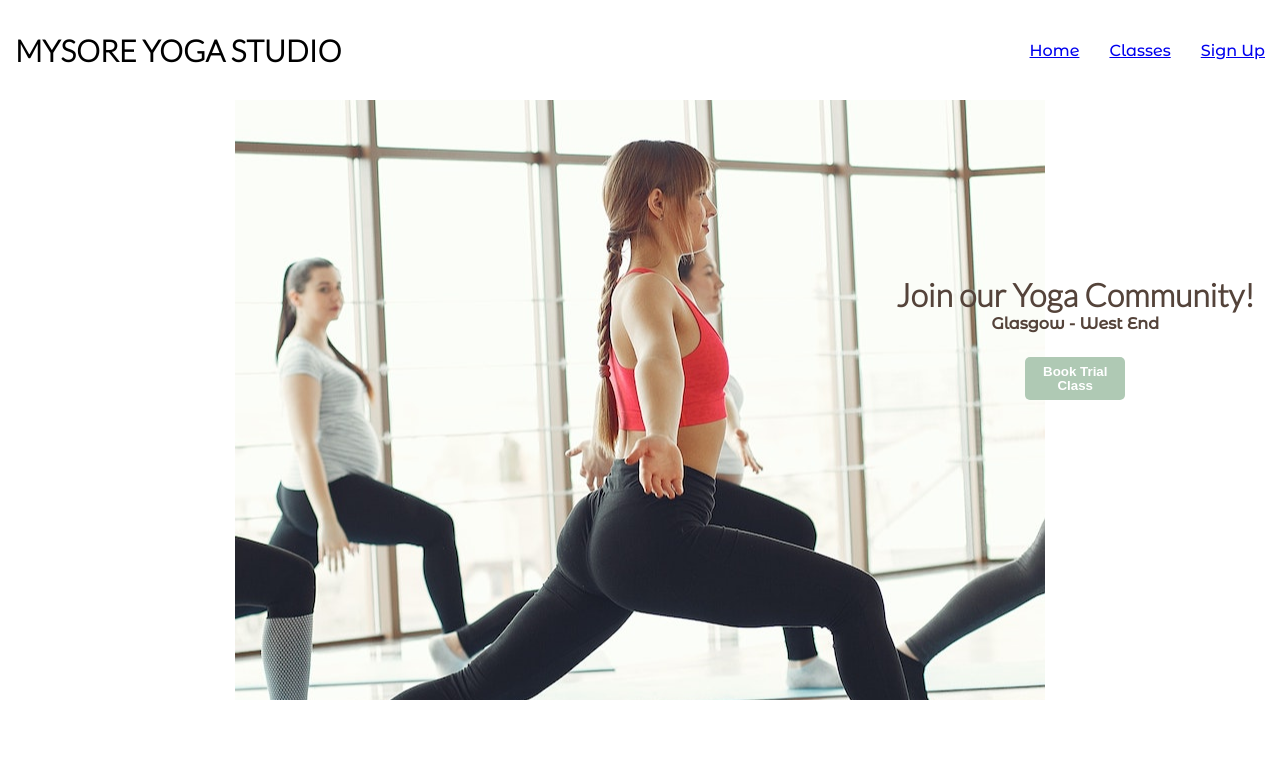
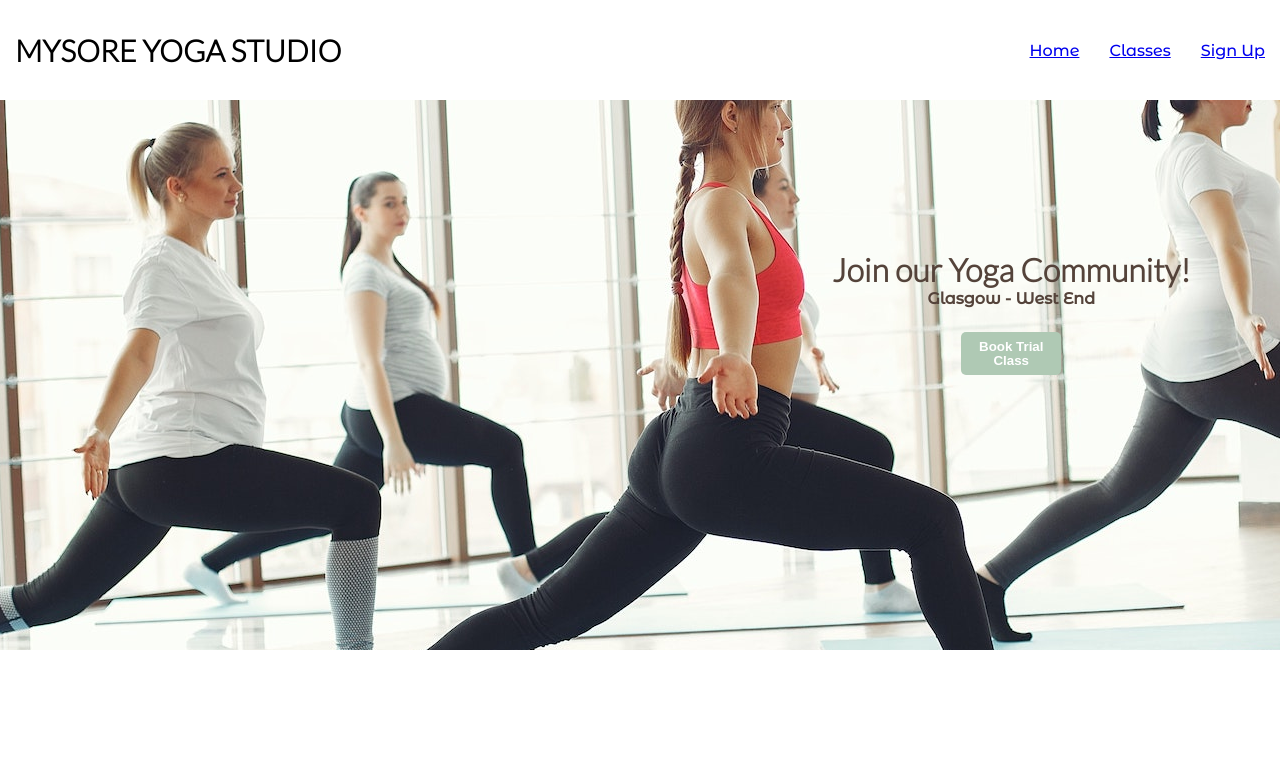
Before and after one commit to nils-n/p1-mysore-yoga-studio, a plain HTML site: page index.html in a window 1280 px wide. Shown: the top 776 px of the page. Drawn offline with nearby package versions, Linux system fonts and the light colour scheme.

Commit message:
make hero image responsive

```diff
--- a/assets/css/style.css
+++ b/assets/css/style.css
@@ -41,7 +41,7 @@ h2, h3, h4, h5, h6 {
 }
 
 
-/* add hero image section  */
+/* add hero image section for mobile  */
 #hero-image {
     height: 600px;
     width: 100%;
@@ -50,10 +50,9 @@ h2, h3, h4, h5, h6 {
     position: relative;
     justify-content: center;
     align-items: center;
-
 }
 
-/* welcome message on hero image */
+/* welcome message on hero image for mobile */
 #hero-text {
     color:   #54433A;
     position: absolute;
@@ -63,6 +62,35 @@ h2, h3, h4, h5, h6 {
     left:70%;
     bottom:  50%;
 }
+
+/* change display of hero image and text on larger screens  */
+@media only screen and (min-width: 768px) {
+    #hero-image {
+        height: 550px;
+        width: 100%;
+        background: url("/assets/images/hero-image-wide.jpg") no-repeat center center;
+    }
+
+    #hero-text {
+        color:   #54433A;
+        position: absolute;
+        opacity: 1.0;
+        text-align: center;
+        font-weight: 800;
+        left:65%;
+        bottom:  50%;
+    }
+}
+
+/* change location of hero image text on a very large screen  */
+@media only screen and (min-width: 1500px) {
+    #hero-text {
+        left: 60%;
+    }
+}
+
+
+
 
 #hero-text h1 {
     font-size: 2rem;
```
Also changed, not shown: assets/images/hero-image-wide.jpg (added).
